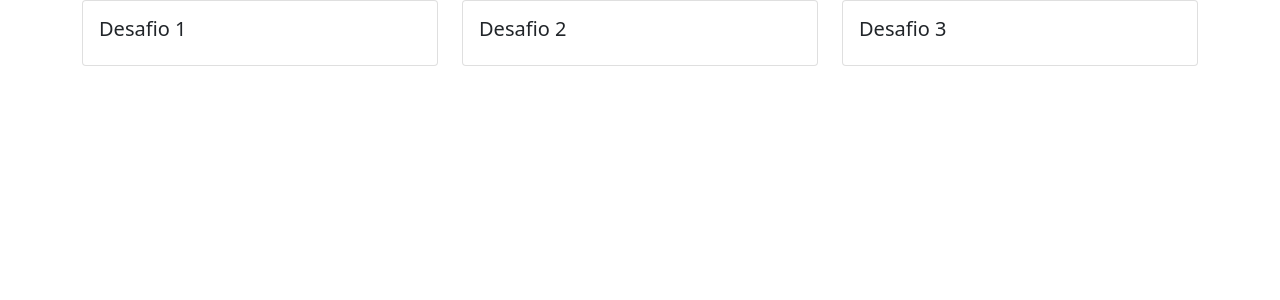
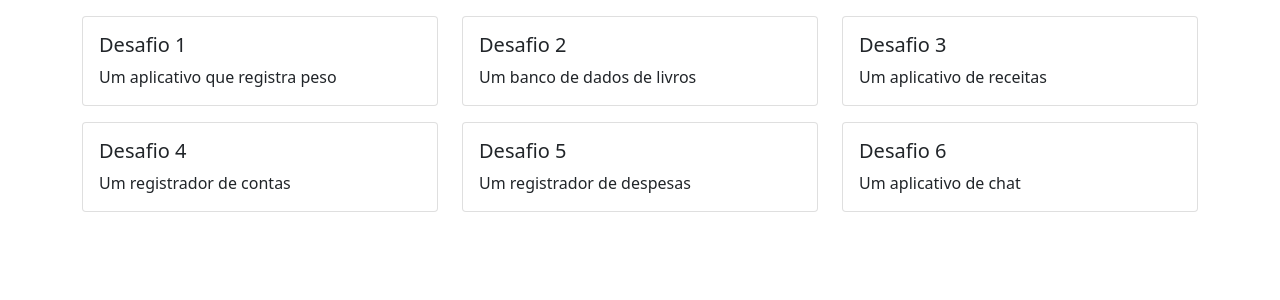
Before and after one commit to miluksandrades/Desafios-Programathor, an Angular app: page / in a window 1280 px wide. Shown: the top 300 px of the page. Built offline with nearby package versions, Linux system fonts and the light colour scheme.

Commit message:
Desafio 1

```diff
--- a/src/app/dashboard/dashboard.component.html
+++ b/src/app/dashboard/dashboard.component.html
@@ -1,26 +1,10 @@
 <div class="container">
-  <div class="row">
-    <div class="col-xl-4" routerLink="/desafio-one">
+  <div class="row mt-3">
+    <div class="col-lg-4 col-md-4 col-sm-12 mb-3" *ngFor="let item of desafios" routerLink="{{item.route}}">
       <div class="card">
           <div class="card-body">
-              <h5 class="card-title">Desafio 1</h5>
-
-          </div>
-      </div>
-    </div>
-    <div class="col-xl-4" routerLink="/desafio-two">
-      <div class="card">
-          <div class="card-body">
-              <h5 class="card-title">Desafio 2</h5>
-
-          </div>
-      </div>
-    </div>
-    <div class="col-xl-4" routerLink="/desafio-three">
-      <div class="card">
-          <div class="card-body">
-              <h5 class="card-title">Desafio 3</h5>
-
+              <h5 class="card-title">{{item.task}}</h5>
+              <p class="card-text">{{item.description}}</p>
           </div>
       </div>
     </div>
--- a/src/app/dashboard/dashboard.component.ts
+++ b/src/app/dashboard/dashboard.component.ts
@@ -7,6 +7,15 @@ import { Component, OnInit } from '@angular/core';
 })
 export class DashboardComponent implements OnInit {
 
+  public desafios = [
+    {route: '/desafio-one', task: 'Desafio 1', description: 'Um aplicativo que registra peso'},
+    {route: '/desafio-two', task: 'Desafio 2', description: 'Um banco de dados de livros'},
+    {route: '/desafio-three', task: 'Desafio 3', description: 'Um aplicativo de receitas'},
+    {route: '/desafio-four', task: 'Desafio 4', description: 'Um registrador de contas'},
+    {route: '/desafio-five', task: 'Desafio 5', description: 'Um registrador de despesas'},
+    {route: '/desafio-six', task: 'Desafio 6', description: 'Um aplicativo de chat'},
+  ]
+
   constructor() { }
 
   ngOnInit(): void {
--- a/src/app/desafio-one/desafio-one.component.html
+++ b/src/app/desafio-one/desafio-one.component.html
@@ -1,18 +1,6 @@
 <br>
 <div class="container-fluid">
   <div class="row">
-    <div class="col-5">
-      <h5 class="h5">Desafio 1</h5>
-      <p>O objetivo desse desafio é criar um app que registra o peso com as seguintes especificações:</p>
-      <ul>
-        <li>Aceita um conjunto de entradas manuais de medições de peso realizadas em datas
-          diferentes;</li>
-        <li>Pode permitir que você rastreie várias entidades, por exemplo, o peso de mais de uma
-          pessoa;</li>
-        <li>Armazena os pesos em algum lugar.</li>
-        <li>Pode traçar um gráfico;</li>
-      </ul>
-    </div>
     <div class="col-7">
       <div class="container">
         <h5 class="h5">Registro de Peso</h5>
@@ -21,8 +9,8 @@
             <form action="">
               <div class="form-group">
                 <input type="text" class="form-control" name="peso" [(ngModel)]="pesosForm">
+                <button class="btn mt-3 col-12 btn-success" (click)="salvarPeso()">Salvar</button>
               </div>
-              <button class="btn btn-block btn-sm btn-success" type="submit" (click)="salvarPeso()">Salvar</button>
             </form>
           </div>
         </div>
```
Also changed, not shown: src/app/desafio-one/README.md (added), 1 other file (tests, documents, lock files or other folders).
